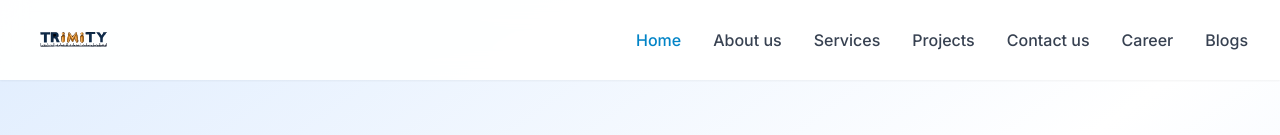
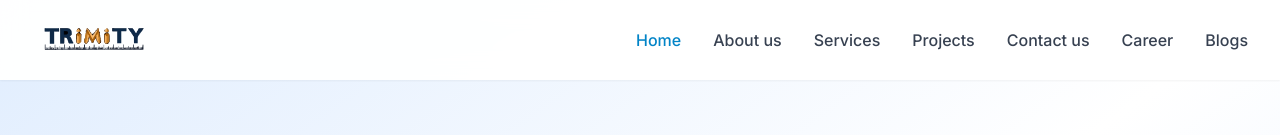
Before and after one commit to Krishil1108/trimity-consultant-website, a Next.js app: page / in a window 1280 px wide. Shown: the top 135 px of the page. Built offline with nearby package versions, Linux system fonts and the light colour scheme.

Commit message:
Further increase logo size for maximum visibility, bump version to 1.0.6

```diff
--- a/components/Navigation.tsx
+++ b/components/Navigation.tsx
@@ -38,9 +38,9 @@ export default function Navigation() {
               <Image
                 src="/logo.svg"
                 alt="Trimity Consultants Logo"
-                width={240}
-                height={80}
-                className="h-12 sm:h-14 md:h-16 w-auto"
+                width={320}
+                height={110}
+                className="h-16 sm:h-20 md:h-24 w-auto"
                 priority
                 unoptimized
               />
--- a/package.json
+++ b/package.json
@@ -1,6 +1,6 @@
 {
   "name": "trimity-consultants",
-  "version": "1.0.5",
+  "version": "1.0.6",
   "private": true,
   "scripts": {
     "dev": "next dev",
```
